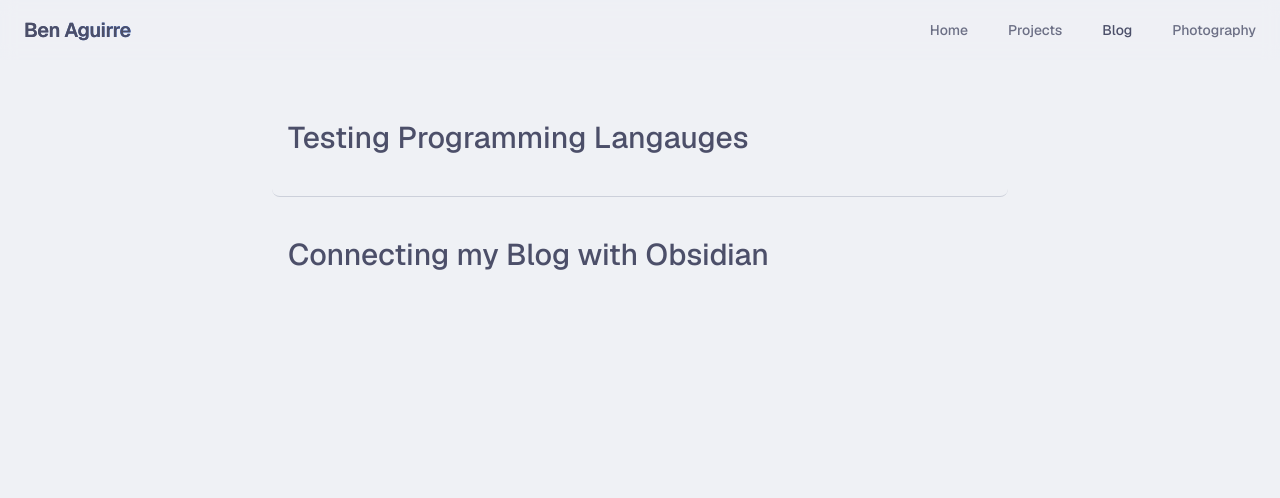
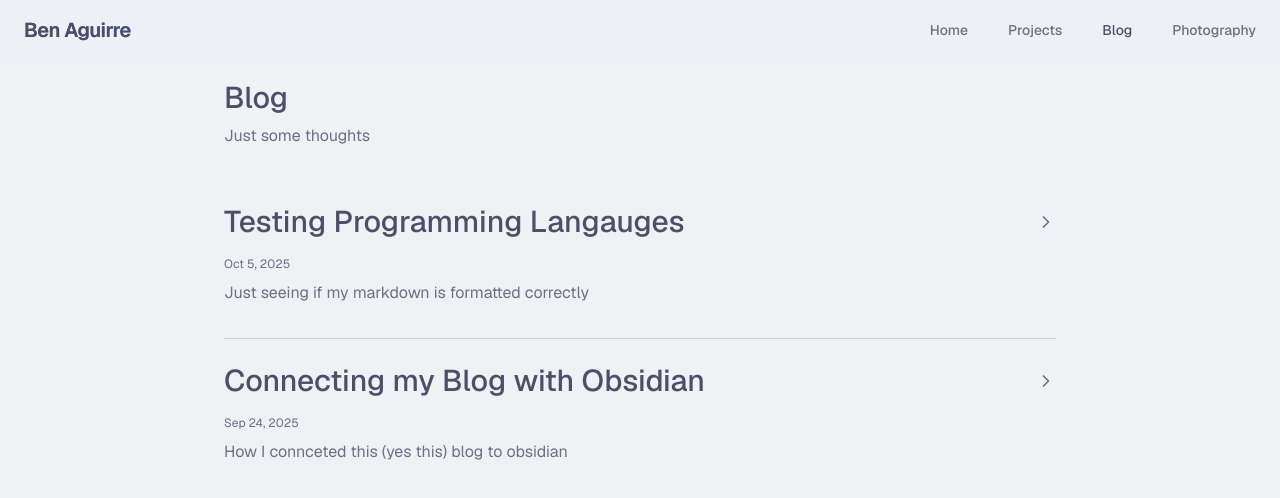
Before and after one commit to Baguirre03/2025-portfolio, a Next.js app: page /blog in a window 1280 px wide. Shown: the top 498 px of the page. Built offline with nearby package versions, Linux system fonts and the light colour scheme.

Commit message:
fix blog alignment

```diff
--- a/content/blog/First_blog_post.md
+++ b/content/blog/First_blog_post.md
@@ -1,7 +1,7 @@
 ---
 title: Connecting my Blog with Obsidian
 date: 2025-09-24
-excerpt: what is this about?
+excerpt: How I connceted this (yes this) blog to obsidian
 ---
 
 # My Blog Configuration
--- a/src/app/api/recent-posts/route.ts
+++ b/src/app/api/recent-posts/route.ts
@@ -13,5 +13,12 @@ export async function GET(request: Request) {
     }
   }
 
-  return NextResponse.json(posts.map(({ slug, title }) => ({ slug, title })));
+  return NextResponse.json(
+    posts.map(({ slug, title, date, excerpt }) => ({
+      slug,
+      title,
+      date,
+      excerpt,
+    }))
+  );
 }
--- a/src/app/blog/page.tsx
+++ b/src/app/blog/page.tsx
@@ -2,6 +2,7 @@
 import { BlogPost } from "@/lib/blog";
 import { BlogH1 } from "@/components/blog-h1";
 import { useEffect, useState } from "react";
+import { ChevronRight } from "lucide-react";
 
 export default function BlogPage() {
   const [blogPosts, setBlogPosts] = useState<BlogPost[]>([]);
@@ -21,27 +22,47 @@ export default function BlogPage() {
   }
 
   return (
-    <div className="mx-auto max-w-3xl px-6 pt-5 lg:px-8">
-      <div className="divide-y divide-border">
-        {blogPosts.map((post) => (
+    <div className="mx-auto max-w-4xl px-6 pt-5 lg:px-8">
+      <div className="mb-12">
+        <h1 className="text-3xl font-medium text-foreground mb-2">Blog</h1>
+        <p className="text-muted-foreground">Just some thoughts</p>
+      </div>
+
+      <div className="space-y-4">
+        {blogPosts.map((post) => {
+          return (
             <article
               key={post.slug}
-            className="py-8 transition-all -mx-4 px-4 rounded-lg"
+              className="group border-b border-border pb-8 last:border-0 transition-all"
             >
-            <div className="space-y-3">
+              <div className="flex items-center justify-between gap-4 mb-2">
                 <BlogH1
                   title={post.title}
                   href={`/blog/${post.slug}`}
                   size="lg"
                 />
-              {post.excerpt && (
+                <ChevronRight className="h-5 w-5 text-muted-foreground transition-all translate-x-0 group-hover:translate-x-1 group-hover:text-foreground" />
+              </div>
+
+              <div
+                className={`text-xs text-muted-foreground ${
+                  post.excerpt ? "mb-2" : "mb-0"
+                }`}
+              >
+                <time dateTime={post.date}>
+                  {new Date(post.date).toLocaleDateString(undefined, {
+                    year: "numeric",
+                    month: "short",
+                    day: "numeric",
+                  })}
+                </time>
+              </div>
               <p className="text-muted-foreground leading-relaxed">
                 {post.excerpt}
               </p>
-              )}
-            </div>
             </article>
-        ))}
+          );
+        })}
       </div>
     </div>
   );
```
Also changed, not shown: content/blog/Blog.md (+12 -5 lines). Lines whose indentation alone changed are shown as unchanged.
